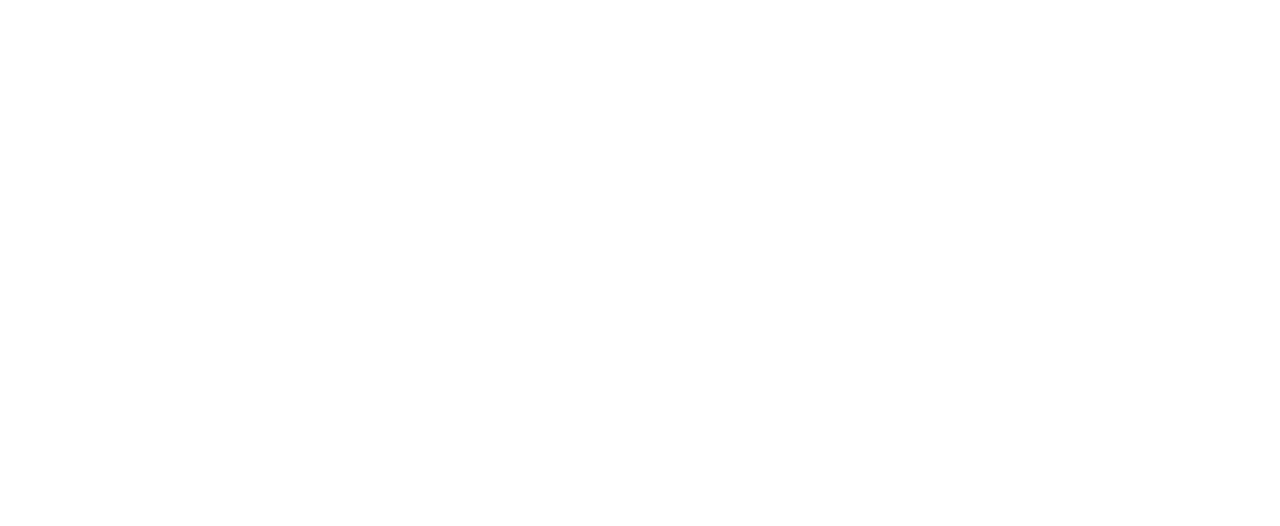
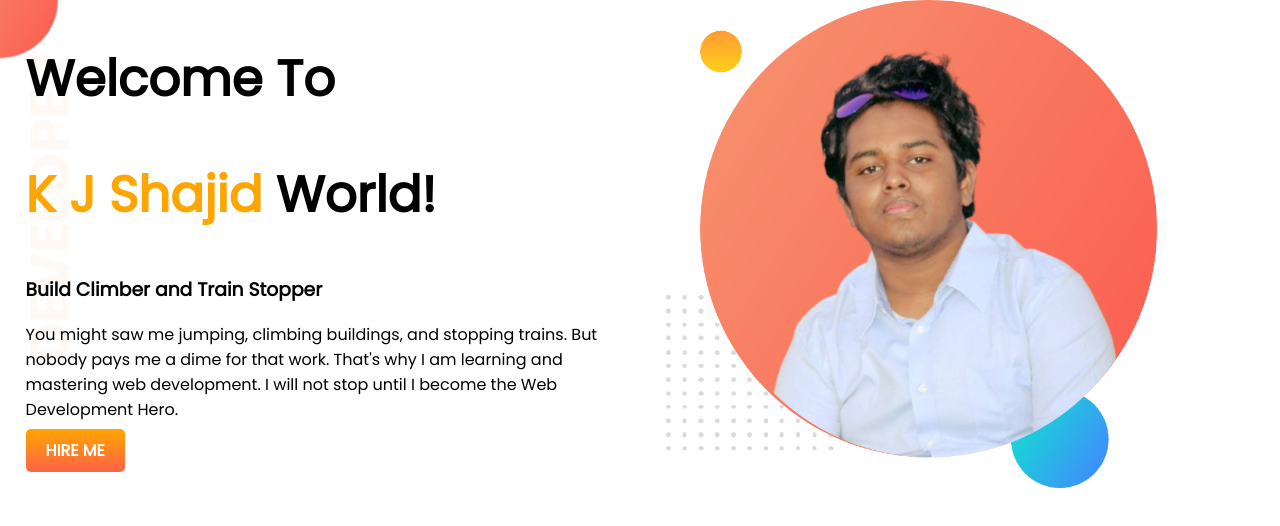
Before and after one commit to shajid404/developer-portfolio, a plain HTML site: page index.html in a window 1280 px wide. Drawn offline with Linux system fonts and the light colour scheme.

Commit message:
top banner add

```diff
--- a/Style.css
+++ b/Style.css
@@ -0,0 +1,41 @@
+body {
+    font-family: 'Poppins', sans-serif;
+    margin: 0;
+}
+
+h1 {
+    font-size: 50px;
+}
+
+.orange-color {
+    color: orange;
+}
+
+section {
+    display: flex;
+
+}
+
+.half-width {
+    width: 50%;
+    padding-left: 2%;
+
+}
+
+.half-width img {
+    width: 80%;
+}
+
+.link-button {
+    text-decoration: none;
+    background-image: linear-gradient(orange, tomato);
+    padding: 10px 20px;
+    color: white;
+    font-weight: 700;
+    border-radius: 5px;
+}
+
+.top-banner {
+    background-image: url(images/top-banner.png);
+    background-repeat: no-repeat;
+}
--- a/index.html
+++ b/index.html
@@ -1,13 +1,37 @@
 <!DOCTYPE html>
 <html lang="en">
+
 <head>
     <meta charset="UTF-8">
     <meta http-equiv="X-UA-Compatible" content="IE=edge">
     <meta name="viewport" content="width=device-width, initial-scale=1.0">
     <title>Shajid Portfolio</title>
+    <link rel="preconnect" href="https://fonts.googleapis.com">
+    <link rel="preconnect" href="https://fonts.gstatic.com" crossorigin>
+    <link href="https://fonts.googleapis.com/css2?family=Poppins&display=swap" rel="stylesheet">
     <link rel="stylesheet" href="Style.css">
 </head>
+
 <body>
+    <section class="top-banner">
 
+
+        <div class="half-width">
+            <h1>Welcome To</h1>
+            <h1> <span class="orange-color">K J Shajid</span> World!</h1>
+            <h3>Build Climber and Train Stopper</h3>
+            <p>You might saw me jumping, climbing buildings, and stopping trains. But nobody pays me a dime for that
+                work.
+                That's why I am learning and mastering web development. I will not stop until I become the Web
+                Development
+                Hero.
+            </p>
+            <a class="link-button" target="_blank" href="https://www.linkedin.com/in/kjshajid/">HIRE ME </a>
+        </div>
+        <div class="half-width">
+            <img src="images/shajid-bg.png" alt="">
+        </div>
+    </section>
 </body>
+
 </html>
```
Also changed, not shown: images/dream-bg.png (added), images/exp-bg.png (added), images/jhankar.png (added), images/jhankar2.png (added), images/my-bg.png (added), images/my-bg2.png (added), images/shajid-bg.png (added), images/top-banner.png (added), 7 other files.
